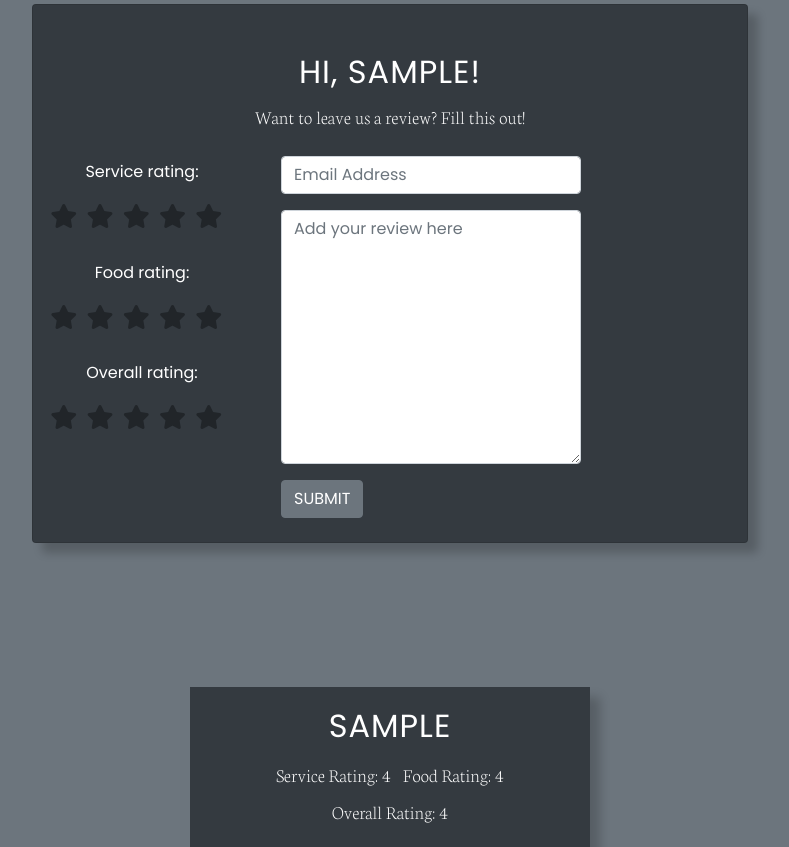
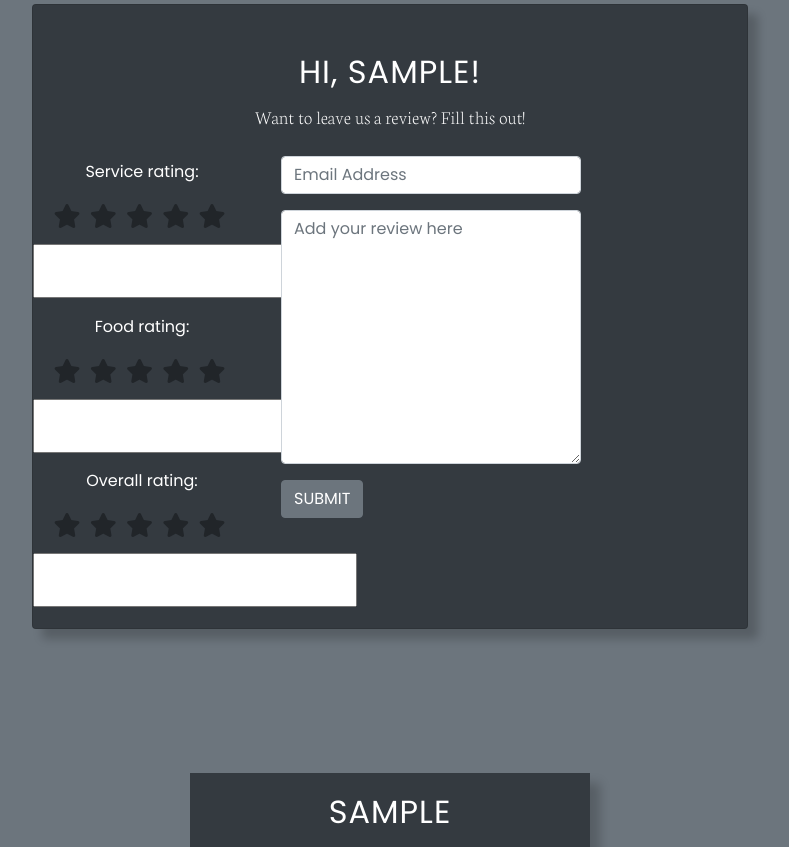
Before and after one commit to LesterCuasay/Project-4, a Django app: page / in a window 1280 px wide. Shown: the part 1110-1957 px from the top of the page, without its empty margins (250-1039 px from the left). Run offline with Django 3.2, Linux system fonts and the light colour scheme; a user stored in the database is signed in; tables that the repository leaves empty hold one stand-in row (values such as "Sample post"); some libraries are stand-ins or nearby versions.

Commit message:
fix - deleted css to hide input as it was too impractical

```diff
--- a/static/css/style.css
+++ b/static/css/style.css
@@ -219,15 +219,6 @@ footer .btn:hover {
     line-height: 3;
 }
 
-.review-rating input {
-    position: relative;
-    z-index: -1;
-    right: 6rem;
-    bottom: 1rem;
-    padding: 0;
-    border: none;
-    width: 1%;
-}
 
 .review-label label {
     color: var(--white);
```
